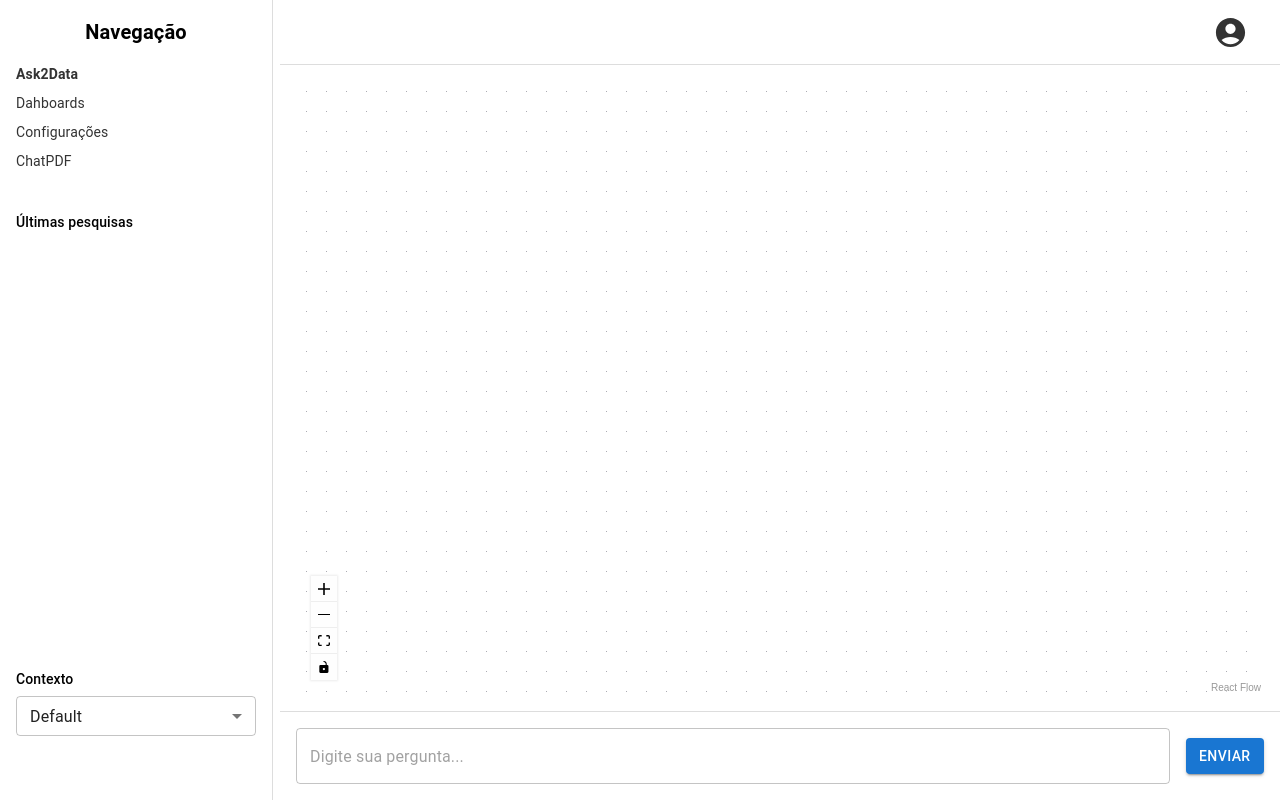
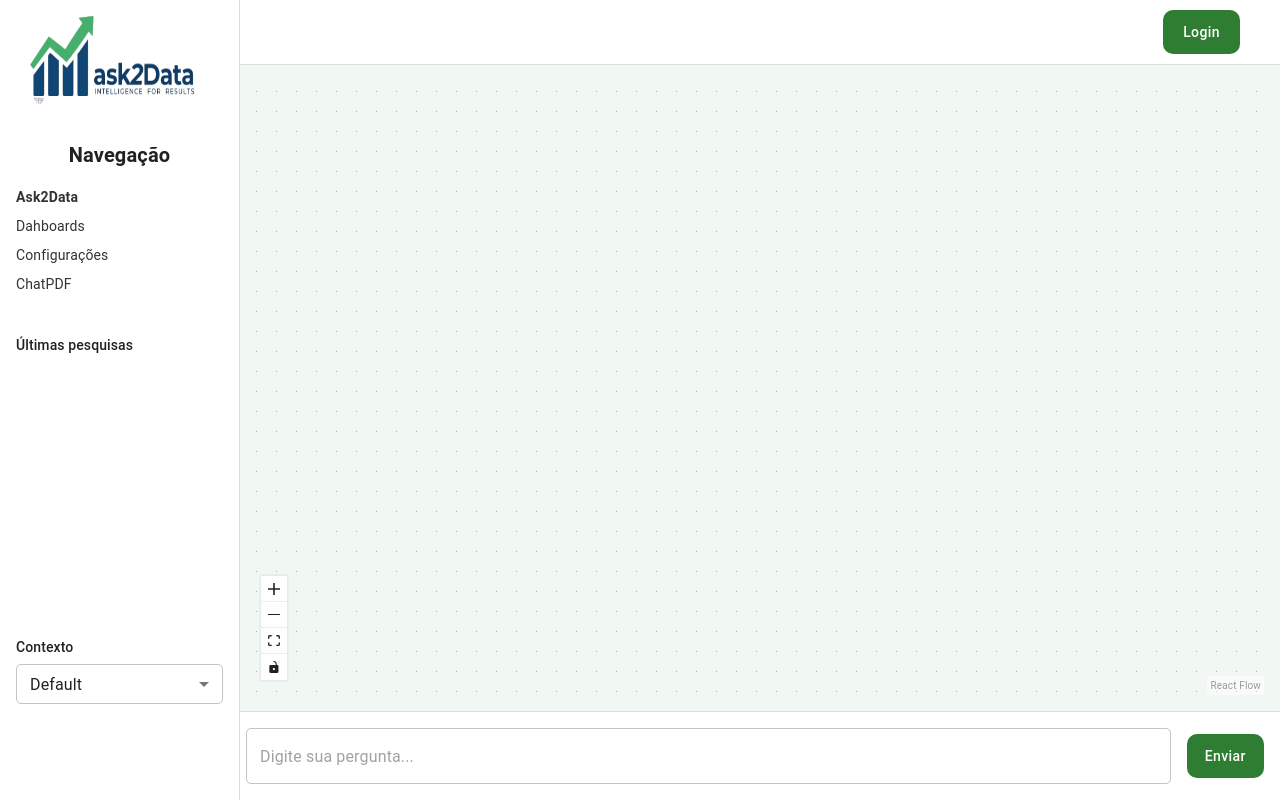
Before and after one commit to natayra/brasil, a Next.js app: page / in a window 1280 px wide. Built offline with nearby package versions, Linux system fonts and the light colour scheme.

Commit message:
add: logo, login and theme

```diff
--- /dev/null
+++ b/app/ThemeRegistry.js
@@ -0,0 +1,14 @@
+"use client";
+
+import { ThemeProvider } from "@mui/material/styles";
+import CssBaseline from "@mui/material/CssBaseline";
+import theme from "./theme"; // or wherever your theme is
+
+export default function ThemeRegistry({ children }) {
+  return (
+    <ThemeProvider theme={theme}>
+      <CssBaseline />
+      {children}
+    </ThemeProvider>
+  );
+}
--- a/app/components/LoginForm.jsx
+++ b/app/components/LoginForm.jsx
@@ -8,14 +8,20 @@ import {
   IconButton,
   InputAdornment,
   Typography,
-  Paper,
   Alert,
   CircularProgress,
+  Dialog,
+  DialogTitle,
+  DialogContent,
+  DialogActions,
 } from "@mui/material";
 import Visibility from "@mui/icons-material/Visibility";
 import VisibilityOff from "@mui/icons-material/VisibilityOff";
+import CloseIcon from "@mui/icons-material/Close";
+import Link from "next/link";
 
-export default function LoginForm() {
+export default function LoginModal({ setIsLoggedIn }) {
+  const [open, setOpen] = useState(false);
   const [showPassword, setShowPassword] = useState(false);
   const [form, setForm] = useState({ username: "", password: "" });
   const [error, setError] = useState(null);
@@ -43,13 +49,15 @@ export default function LoginForm() {
     try {
       const response = await fetch(url);
       const data = await response.json();
-console.log("response", response)
-console.log("data", data)
-      if (response.ok && data.success === true) {
+      if (response.ok && data === true) {
+        console.log(data);
         setSuccess(true);
+        setIsLoggedIn(true);
         localStorage.setItem("user", form.username);
-        // Optionally redirect or trigger global state
         console.log("Login success");
+        setTimeout(() => {
+          setOpen(false);
+        }, 1500);
       } else {
         setError(data.message || "Falha no login");
       }
@@ -61,24 +69,34 @@ console.log("data", data)
   };
 
   return (
+    <>
+      <Button variant="contained" onClick={() => setOpen(true)}>
+        Login
+      </Button>
+      <Dialog
+        open={open}
+        onClose={() => setOpen(false)}
+        PaperProps={{
+          sx: { borderRadius: 3, p: 2 },
+        }}
+      >
+        <DialogTitle sx={{ textAlign: "center", fontWeight: 600 }}>
+          Login
+        </DialogTitle>
         <Box
           display="flex"
-      justifyContent="center"
-      alignItems="center"
-      height="100vh"
-      bgcolor="#f5f5f5"
+          justifyContent="flex-end"
+          position="absolute"
+          top={10}
+          right={10}
         >
-      <Paper
-        elevation={3}
-        sx={{
-          p: 4,
-          borderRadius: 2,
-          width: "100%",
-          maxWidth: 400,
-        }}
-      >
+          <IconButton onClick={() => setOpen(false)} size="small">
+            <CloseIcon />
+          </IconButton>
+        </Box>
+        <DialogContent>
           <form onSubmit={handleSubmit}>
-          <Typography variant="h6" gutterBottom>
+            <Typography variant="subtitle1" gutterBottom>
               Nome de usuário
             </Typography>
             <TextField
@@ -88,10 +106,10 @@ console.log("data", data)
               onChange={handleChange}
               variant="filled"
               placeholder="Digite seu usuário"
-            sx={{ mb: 3 }}
+              sx={{ mb: 2 }}
             />
 
-          <Typography variant="h6" gutterBottom>
+            <Typography variant="subtitle1" gutterBottom>
               Senha
             </Typography>
             <TextField
@@ -111,27 +129,35 @@ console.log("data", data)
                   </InputAdornment>
                 ),
               }}
-            sx={{ mb: 3 }}
+              sx={{ mb: 2 }}
             />
 
-          {error && <Alert severity="error" sx={{ mb: 2 }}>{error}</Alert>}
+            {error && (
+              <Alert severity="error" sx={{ mb: 2 }}>
+                {error}
+              </Alert>
+            )}
             {success && (
               <Alert severity="success" sx={{ mb: 2 }}>
                 Login realizado com sucesso!
               </Alert>
             )}
 
+            <DialogActions sx={{ flexDirection: "column", justifyContent: "center", mt: 1 }}>
               <Button
                 type="submit"
                 variant="outlined"
                 fullWidth
                 disabled={loading}
-            sx={{ textTransform: "none" }}
+                sx={{ textTransform: "none", marginBottom: 3 }}
               >
                 {loading ? <CircularProgress size={24} /> : "Entrar"}
               </Button>
+              <Link href="/cadastrodeusuarios">Ainda não está cadastrado?</Link>
+            </DialogActions>
           </form>
-      </Paper>
-    </Box>
+        </DialogContent>
+      </Dialog>
+    </>
   );
 }
--- a/app/layout.js
+++ b/app/layout.js
@@ -1,5 +1,5 @@
 import { Geist, Geist_Mono } from "next/font/google";
-import "./globals.css";
+import ThemeRegistry from "./ThemeRegistry"; // adjust path if needed
 
 const geistSans = Geist({
   variable: "--font-geist-sans",
@@ -12,15 +12,15 @@ const geistMono = Geist_Mono({
 });
 
 export const metadata = {
-  title: "Create Next App",
-  description: "Generated by create next app",
+  title: "Ask4Data"
 };
 
 export default function RootLayout({ children }) {
   return (
     <html lang="en">
+      <head/>
       <body className={`${geistSans.variable} ${geistMono.variable}`}>
-        {children}
+        <ThemeRegistry>{children}</ThemeRegistry>
       </body>
     </html>
   );
--- a/app/page.js
+++ b/app/page.js
@@ -30,6 +30,8 @@ import {
 } from "@xyflow/react";
 import "@xyflow/react/dist/style.css";
 import GraphFetcher from "./queries/GraphFetcher";
+import Image from "next/image";
+import LoginModal from "./components/LoginForm"; // adjust the path to where your component is
 
 const Plot = dynamic(() => import("react-plotly.js"), { ssr: false });
 
@@ -81,12 +83,13 @@ const GraphNode = memo(({ data }) => {
 });
 
 export default function DashboardLayout() {
+  const [loginOpen, setLoginOpen] = useState(false);
   const [activeTab, setActiveTab] = useState("Ask2Data");
   const [message, setMessage] = useState("");
   const [submittedQuestions, setSubmittedQuestions] = useState([]);
   const [contexto, setContexto] = useState("Default");
-  const [isLoggedIn, setIsLoggedIn] = useState(true);
-
+  const [isLoggedIn, setIsLoggedIn] = useState(false);
+  console.log(isLoggedIn);
   const [anchorEl, setAnchorEl] = useState(null);
   const openMenu = Boolean(anchorEl);
   const handleMenuOpen = (event) => setAnchorEl(event.currentTarget);
@@ -163,6 +166,16 @@ export default function DashboardLayout() {
         }}
       >
         <Box>
+          {/* Logo on top of sidebar */}
+          <Box sx={{ textAlign: "center", mb: 2 }}>
+            <Image
+              src="/assets/ask2Data_logo.png"
+              alt="Logo"
+              width={180}
+              height={100}
+            />
+          </Box>
+
           <Typography variant="h6" textAlign="center" fontWeight={600} mb={2}>
             Navegação
           </Typography>
@@ -231,7 +244,7 @@ export default function DashboardLayout() {
       <Box
         sx={{
           flexGrow: 1,
-          ml: "280px",
+          ml: "230px",
           display: "flex",
           flexDirection: "column",
         }}
@@ -239,7 +252,7 @@ export default function DashboardLayout() {
         <AppBar
           position="static"
           elevation={0}
-          sx={{ background: "#fff", borderBottom: "1px solid #ddd" }}
+          sx={{ background: "#fff", borderBottom: "1px solid #ddd", px: 2 }}
         >
           <Toolbar sx={{ justifyContent: "flex-end" }}>
             {isLoggedIn ? (
@@ -274,9 +287,9 @@ export default function DashboardLayout() {
                 </Menu>
               </>
             ) : (
-              <Button variant="outlined" onClick={() => setIsLoggedIn(true)}>
-                Login
-              </Button>
+              <>
+                <LoginModal setIsLoggedIn={setIsLoggedIn}/>
+              </>
             )}
           </Toolbar>
         </AppBar>
--- /dev/null
+++ b/app/theme.js
@@ -0,0 +1,60 @@
+// theme.ts
+import { createTheme } from '@mui/material/styles';
+
+const theme = createTheme({
+  palette: {
+    mode: 'light',
+    primary: {
+      main: '#2e7d32', // dark green
+      light: '#60ad5e', // soft green
+      dark: '#005005',
+      contrastText: '#ffffff',
+    },
+    secondary: {
+      main: '#a5d6a7', // light green
+    },
+    background: {
+      default: '#f1f8f4', // light minty background
+      paper: '#ffffff',
+    },
+  },
+  shape: {
+    borderRadius: 5, // soft rounded corners
+  },
+  components: {
+    MuiButton: {
+      styleOverrides: {
+        root: {
+          textTransform: 'none',
+          boxShadow: 'none',
+          borderRadius: 10,
+          padding: '10px 20px',
+        },
+        containedPrimary: {
+          backgroundColor: '#2e7d32',
+          '&:hover': {
+            backgroundColor: '#1b5e20',
+          },
+        },
+      },
+    },
+    MuiTextField: {
+      styleOverrides: {
+        root: {
+          backgroundColor: '#ffffff',
+          borderRadius: 10,
+        },
+      },
+    },
+    MuiCard: {
+      styleOverrides: {
+        root: {
+          borderRadius: 10,
+          boxShadow: '0px 4px 12px rgba(0,0,0,0.1)',
+        },
+      },
+    },
+  },
+});
+
+export default theme;
```
Also changed, not shown: public/assets/ask2Data_logo.png (added). Lines whose indentation alone changed are shown as unchanged.
